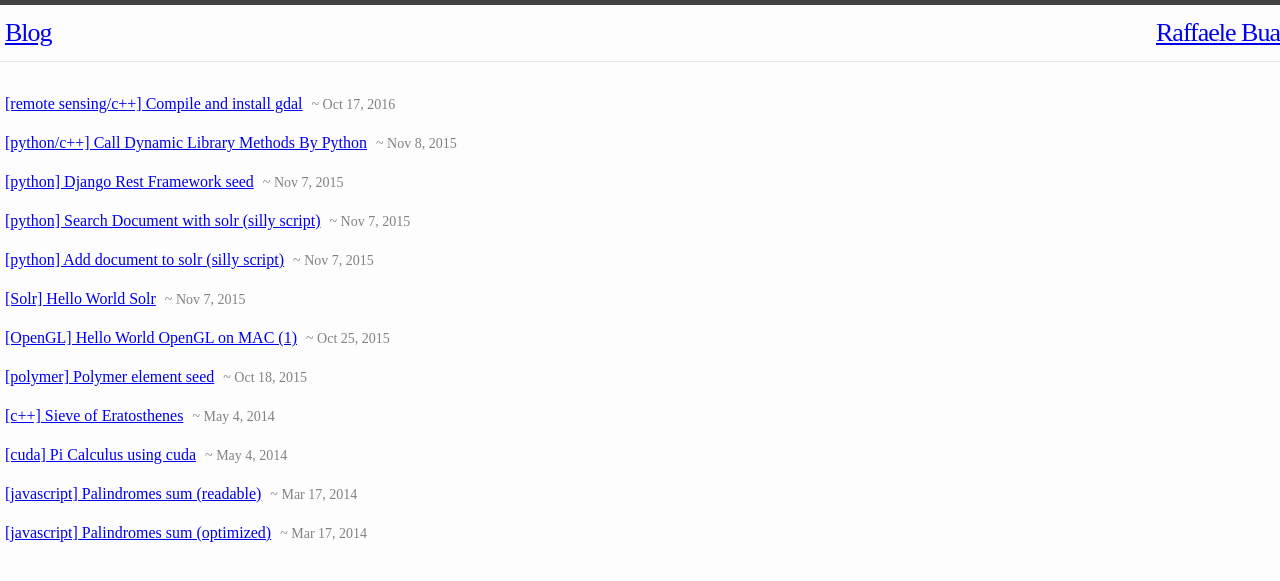
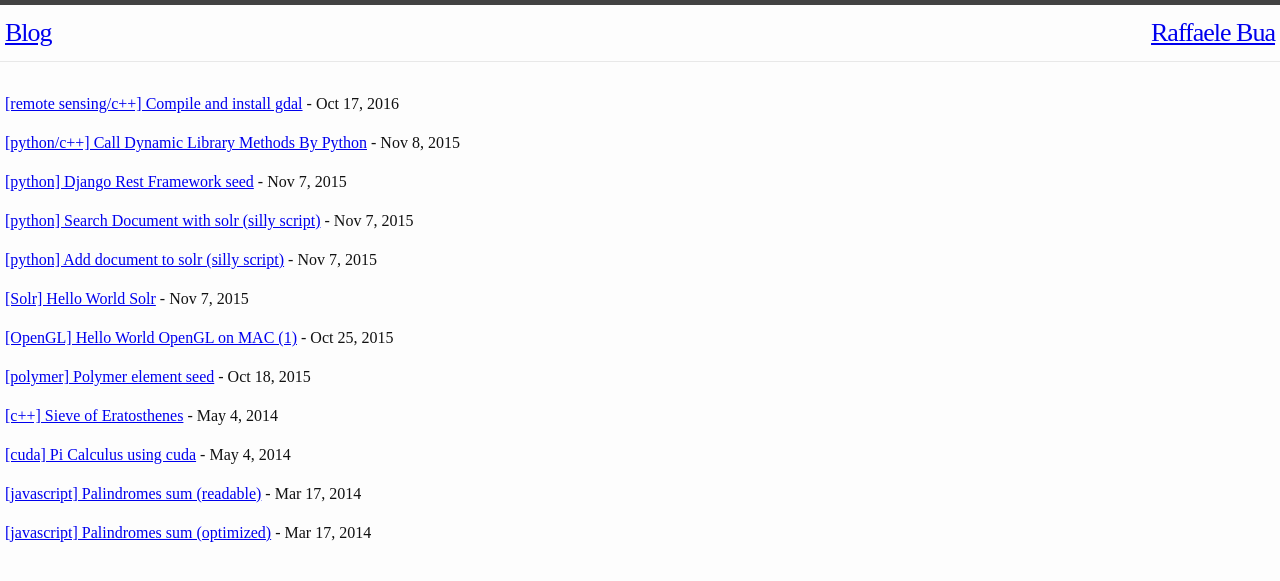
Before and after one commit to buele/buele.github.io, a Jekyll site: the page built from index.html, in a window 1280 px wide. Shown: the top 581 px of the page. Built offline with Jekyll 4.4.1, drawn with Linux system fonts in a browser that asks for light colours.

Commit message:
update style

```diff
--- a/_sass/_layout.scss
+++ b/_sass/_layout.scss
@@ -26,6 +26,7 @@
 .site-nav {
     float: right;
     line-height: 56px;
+    padding-right: 5px;
 
     .menu-icon {
         display: none;
@@ -179,10 +180,10 @@
 }
 
 .post-meta {
-    font-size: $small-font-size;
-    color: $grey-color;
+    // font-size: $small-font-size;
+    // color: $grey-color;
     display: inline-block;
-    margin-left: 5px;
+    // margin-left: 5px;
 }
 
 .post-link {
@@ -200,12 +201,11 @@
 }
 
 .post-title {
-    font-size: 42px;
-    letter-spacing: -1px;
-    line-height: 1;
+  font-size: 2em;
+  font-weight: bold;
 
     @include media-query($on-laptop) {
-        font-size: 36px;
+
     }
 }
 
--- a/index.html
+++ b/index.html
@@ -10,7 +10,7 @@ layout: default
     {% for post in site.posts %}
       <li>
         <a class="post-link" href="{{ post.url | prepend: site.baseurl }}">{{ post.title }}</a>
-        <span class="post-meta"> ~ {{ post.date | date: "%b %-d, %Y" }}</span>
+        <span class="post-meta"> - {{ post.date | date: "%b %-d, %Y" }}</span>
       </li>
     {% endfor %}
   </ul>
```
